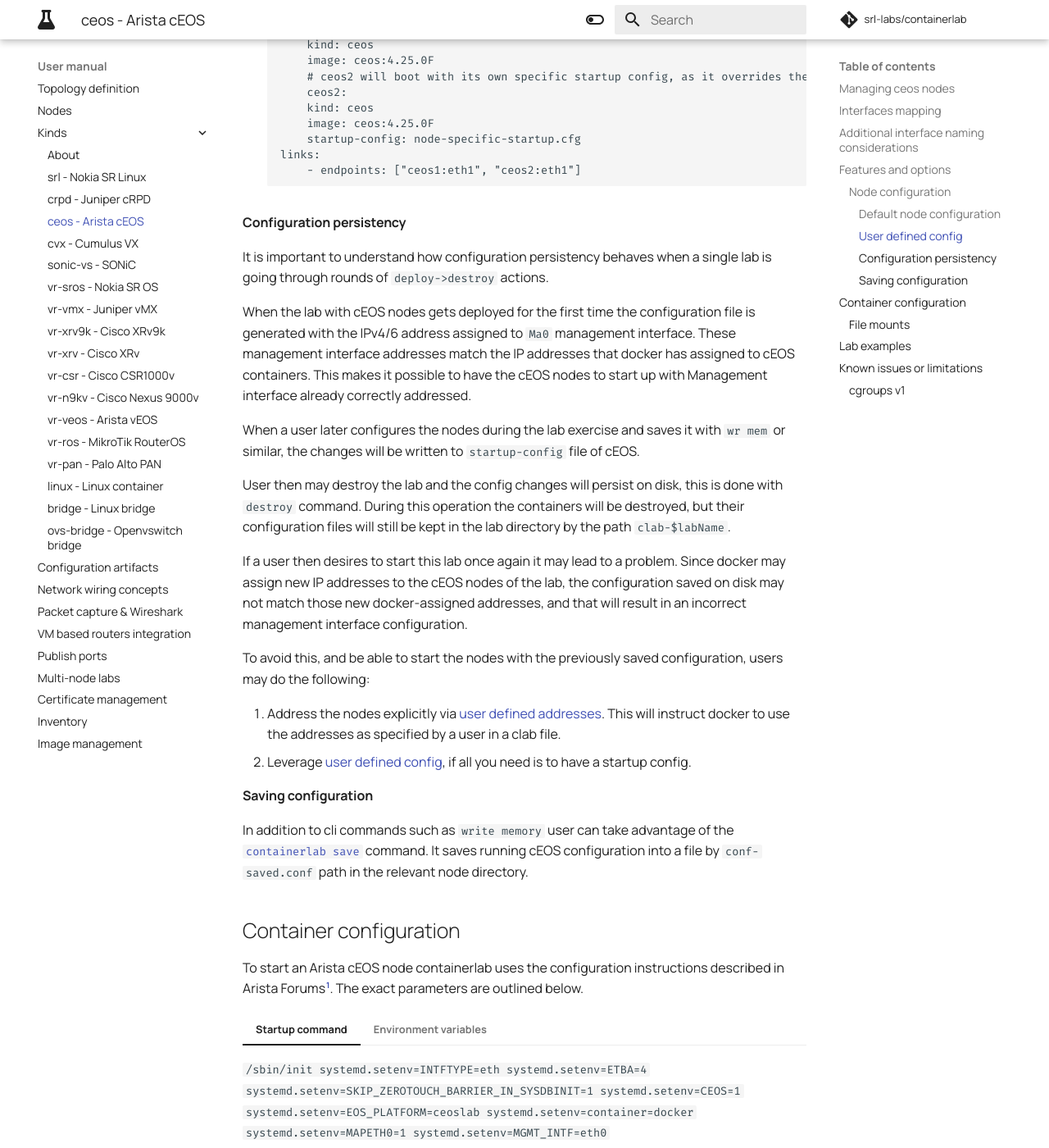
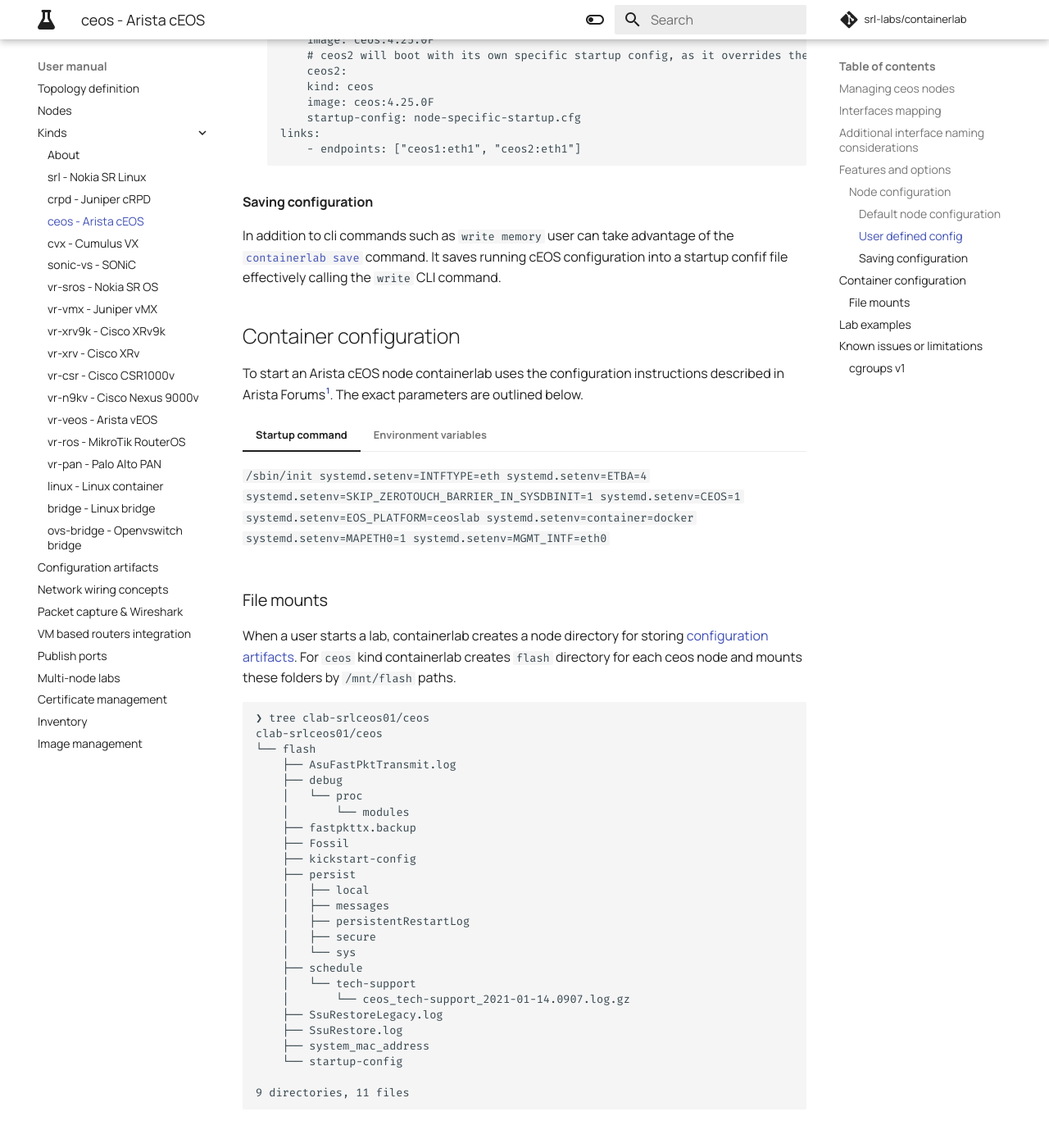
Before and after one commit to srl-labs/containerlab, an MkDocs documentation site: the page built from docs/manual/kinds/ceos.md, in a window 1280 px wide and 1400 px high, scrolled down 3350 px. Shown: the whole window at 82% size. Built offline with MkDocs 1.6.1 and Material for MkDocs 9.7.7, drawn with Linux system fonts in a browser that asks for light colours; comment, search, counter and statistics services are not loaded; some of the changed text lies outside the part shown.

Commit message:
fixed ceos docs to reflect improvements

````diff
--- a/docs/manual/kinds/ceos.md
+++ b/docs/manual/kinds/ceos.md
@@ -144,7 +144,7 @@ With such topology file containerlab is instructed to take a file `myconfig.conf
 
 It is possible to change the default config which every ceos node will start with with the following steps:
 
-1. Save the [default configuration template](https://github.com/srl-labs/containerlab/blob/master/nodes/ceos/ceos.cfg) under some local file name[^2] and add the necessary changes to it
+1. Craft a valid startup configuration file[^2].
 2. Use this file as a startup-config for ceos kind:
     ```
     name: ceos
@@ -167,25 +167,8 @@ It is possible to change the default config which every ceos node will start wit
         - endpoints: ["ceos1:eth1", "ceos2:eth1"]
     ```
 
-#### Configuration persistency
-
-It is important to understand how configuration persistency behaves when a single lab is going through rounds of `deploy->destroy` actions.
-
-When the lab with cEOS nodes gets deployed for the first time the configuration file is generated with the IPv4/6 address assigned to `Ma0` management interface. These management interface addresses match the IP addresses that docker has assigned to cEOS containers. This makes it possible to have the cEOS nodes to start up with Management interface already correctly addressed.
-
-When a user later configures the nodes during the lab exercise and saves it with `wr mem` or similar, the changes will be written to `startup-config` file of cEOS.
-
-User then may destroy the lab and the config changes will persist on disk, this is done with `destroy` command. During this operation the containers will be destroyed, but their configuration files will still be kept in the lab directory by the path `clab-$labName`.
-
-If a user then desires to start this lab once again it may lead to a problem. Since docker may assign new IP addresses to the cEOS nodes of the lab, the configuration saved on disk may not match those new docker-assigned addresses, and that will result in an incorrect management interface configuration.
-
-To avoid this, and be able to start the nodes with the previously saved configuration, users may do the following:
-
-1. Address the nodes explicitly via [user defined addresses](../network.md#user-defined-addresses). This will instruct docker to use the addresses as specified by a user in a clab file.
-2. Leverage [user defined config](#user-defined-config), if all you need is to have a startup config.
-
 #### Saving configuration
-In addition to cli commands such as `write memory` user can take advantage of the [`containerlab save`](../../cmd/save.md) command. It saves running cEOS configuration into a file by `conf-saved.conf` path in the relevant node directory.
+In addition to cli commands such as `write memory` user can take advantage of the [`containerlab save`](../../cmd/save.md) command. It saves running cEOS configuration into a startup confif file effectively calling the `write` CLI command.
 
 ## Container configuration
 To start an Arista cEOS node containerlab uses the configuration instructions described in Arista Forums[^1]. The exact parameters are outlined below.
@@ -246,5 +229,5 @@ As of this writing (22-June, 2021), ceos-lab image requires a cgroups v1 environ
 Consult your distribution's documentation for details regarding configuring cgroups v1 in case you see similar startup issues as indicated in [#467](https://github.com/srl-labs/containerlab/issues/467).
 
 [^1]: https://eos.arista.com/ceos-lab-topo/
-[^2]: do not remove the template variables from the `Management0` interface, otherwise the nodes will not apply the IP address from docker IPAM service.
+[^2]: feel free to omit the IP addressing for Management interface, as it will be configured by containerlab when ceos node boots.
 [^3]: if startup config needs to be enforced, either deploy a lab with `--reconfigure` flag, or use [`enforce-startup-config`](../nodes.md#enforce-startup-config) setting.
````
